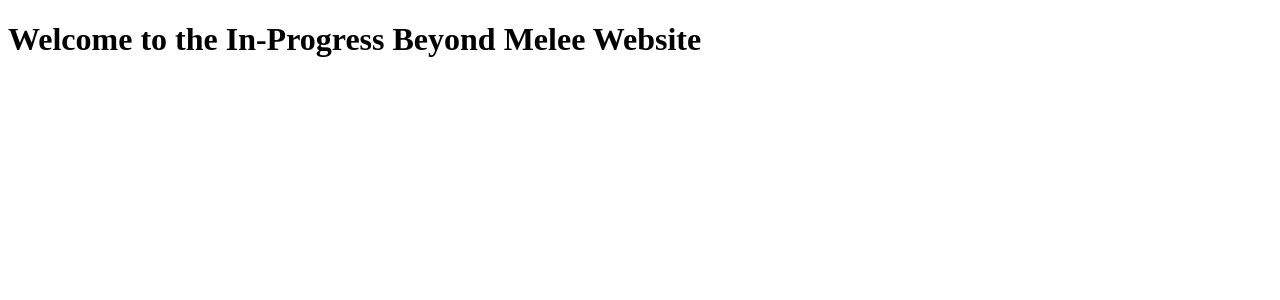
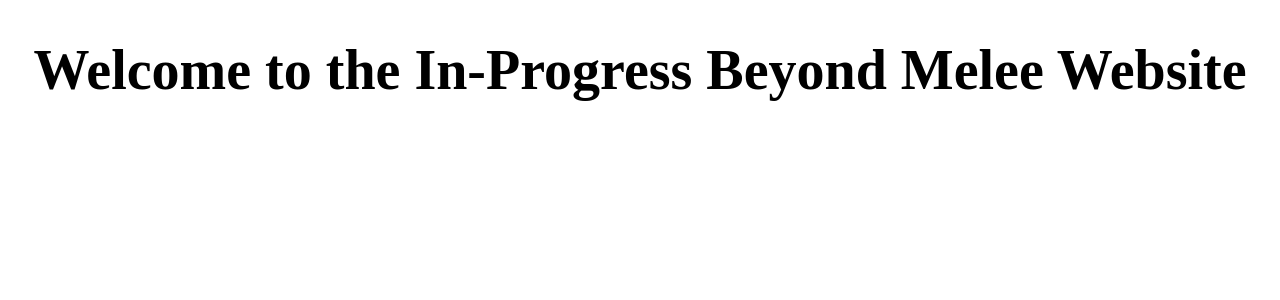
Before and after one commit to BeyondMelee/BeyondMelee.github.io, a Jekyll site: the page built from index.html, in a window 1280 px wide. Shown: the top 300 px of the page. Built offline with Jekyll 4.4.1, drawn with Linux system fonts in a browser that asks for light colours.

Commit message:
fixed the relative urls

```diff
--- a/_includes/header.html
+++ b/_includes/header.html
@@ -9,5 +9,5 @@
 <meta property="og:site_name" content="beyondmelee.com">-->
 <meta property="og:description" content="Beyond Melee is a complehensive Melee mod with deep balance changes and new custom characters.">
 <meta name="twitter:site" content="@BeyondMelee">
-<link rel="stylesheet" href="{{ 'assets/css/style.css' | relative_url }}">
-<link rel="shortcut icon" type="image/jpg" href="{{ 'assets/css/style.css' | relative_url }}">
+<link rel="stylesheet" href="{{ 'css/style.css' | relative_url }}">
+<link rel="shortcut icon" type="image/jpg" href="{{ 'images/graphics/favicon.ico' | relative_url }}">
--- a/css/style.css
+++ b/css/style.css
@@ -1,5 +1,5 @@
 h1 {
-    color: #ffffff;
+    color: #000000;
     text-align: center;
     font-size: 56px;
 }
```
